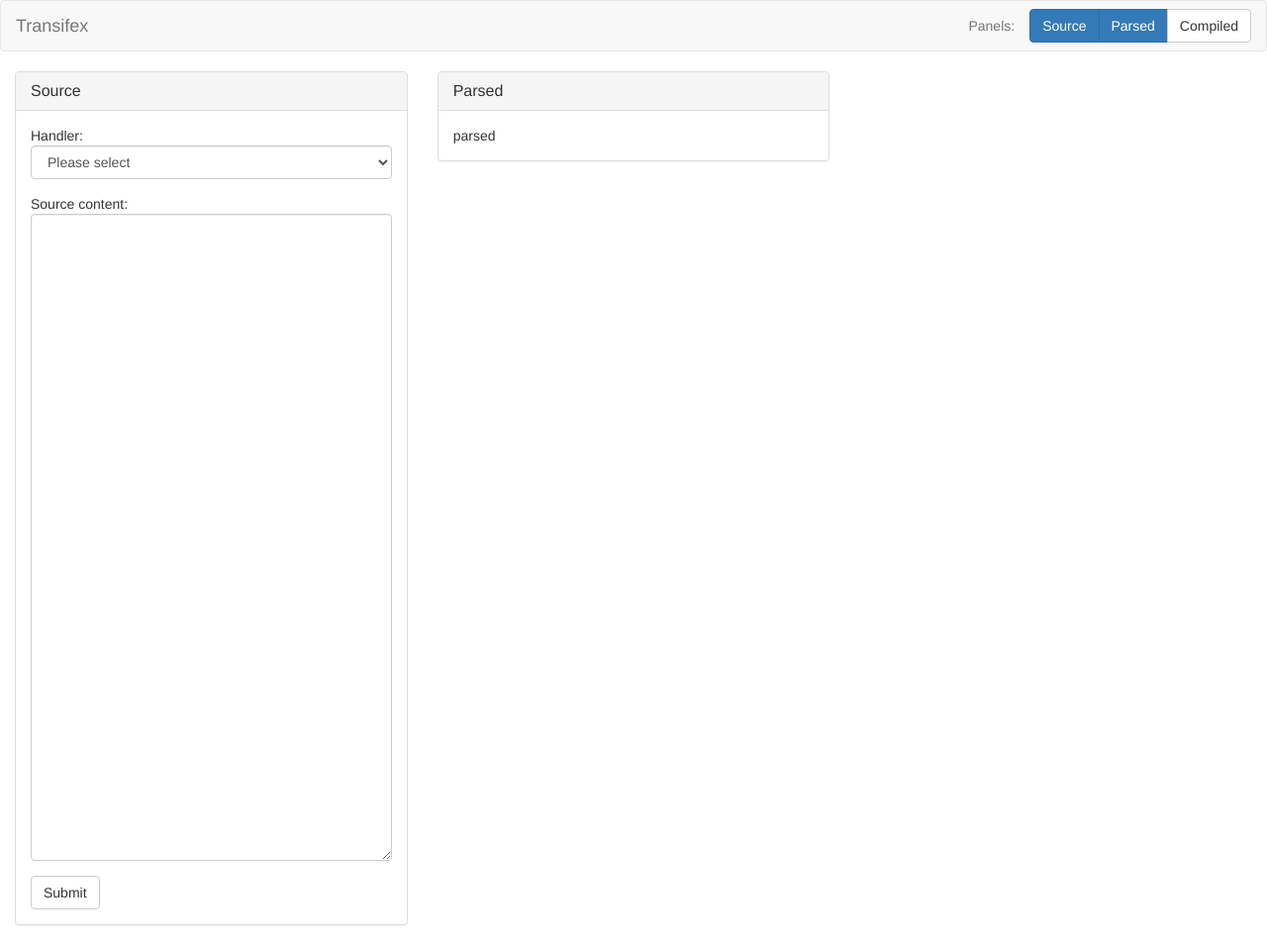
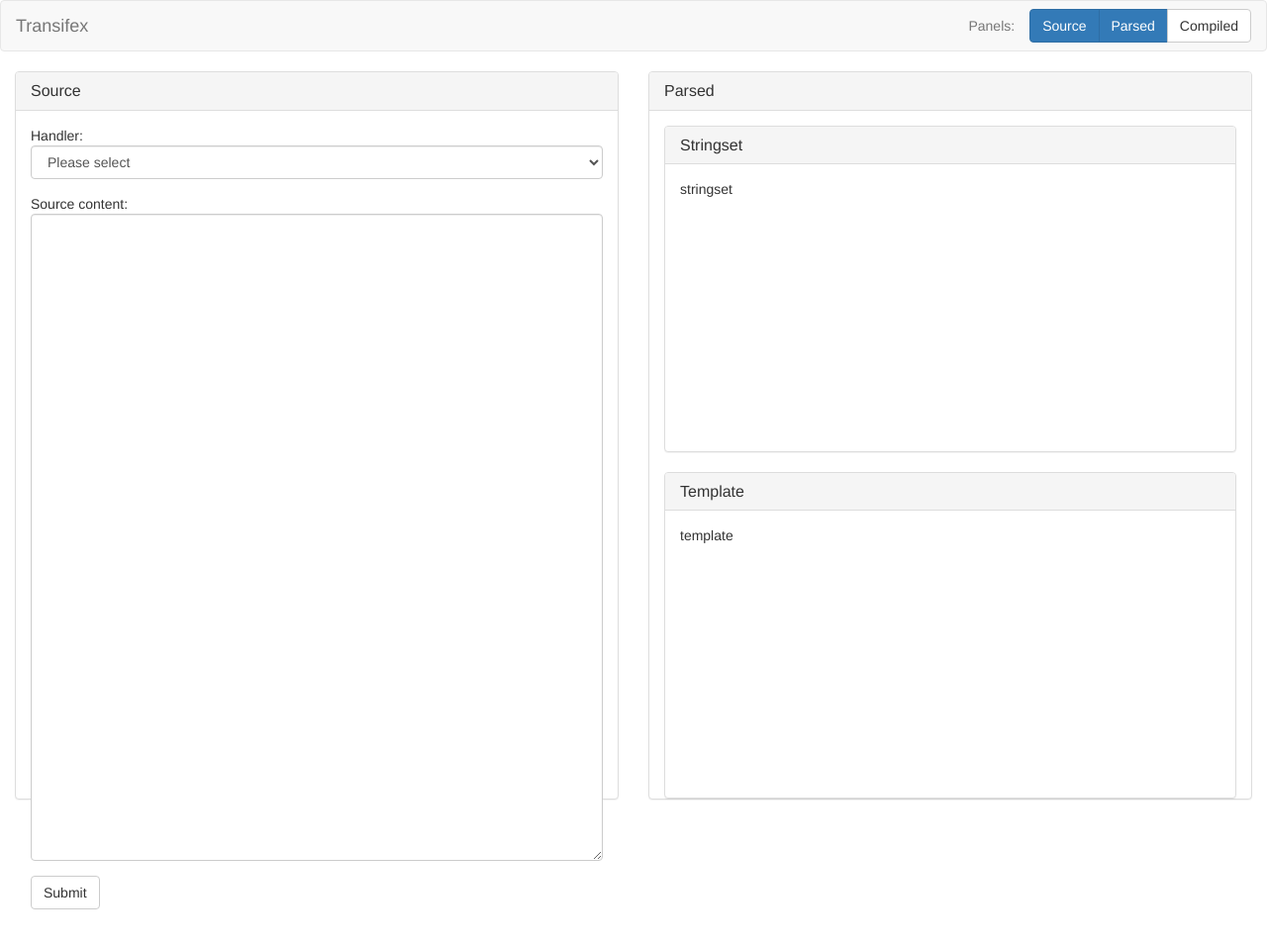
Before and after one commit to transifex/openformats, a Django app: page / in a window 1280 px wide. Shown: the whole page at 99% size. After the commit the page ends 919 px from the top, so only its background shows below. Run offline with Django 3.2, Linux system fonts and the light colour scheme; some libraries are stand-ins or nearby versions.

Commit message:
Styling work, both code and css

```diff
--- a/testbed/main/views.py
+++ b/testbed/main/views.py
@@ -56,8 +56,11 @@ class ApiView(HandlerMixin, View):
         handler = handler_class()
         stringset = list(handler.feed_content(source))
         template = handler.template
-        del payload['action']
-        payload['stringset'] = [str(string) for string in stringset]
-        payload['template'] = template
 
-        return HttpResponse(json.dumps(payload), mimetype="application/json")
+        payload = {'action': None,
+                   'stringset': [self._to_json(string)
+                                 for string in stringset],
+                   'template': template}
+
+        return HttpResponse(json.dumps({'success': True, 'payload': payload}),
+                            mimetype="application/json")
--- /dev/null
+++ b/testbed/static/css/home.css
@@ -0,0 +1,6 @@
+html, body, .mycss-panel, #mycss-row, .mycss-panel-column,
+.mycss-panel { height: 100% }
+
+#mycss-container { height: 92% }
+
+.mycss-panel-body { height: 94% }
--- a/testbed/static/js/globals.js
+++ b/testbed/static/js/globals.js
@@ -10,7 +10,7 @@ $(document).ready(function() {
       return this.get('source_panel') + this.get('parsed_panel') +
           this.get('compiled_panel');
     },
-    toggle: function(what) {
+    toggle_panel: function(what) {
       var selected = this.get(what + '_panel');
       var to_set;
       if(selected === false) {
@@ -28,6 +28,7 @@ $(document).ready(function() {
   });
 
   var Payload = Backbone.Model.extend({
+   defaults: { action: null },
     send: function() {
       var _this = this;
       $.ajax({
@@ -35,7 +36,9 @@ $(document).ready(function() {
         url: '/api/',
         data: JSON.stringify(this.toJSON()),
         dataType: 'json',
-        success: function(data) { _this.set(data); },
+        success: function(data) {
+          if(data.success) { _this.set(data.payload); }
+        },
         error: function() {},
       });
     },
--- a/testbed/static/js/views.js
+++ b/testbed/static/js/views.js
@@ -11,16 +11,14 @@ $(function() {
         'change:source_panel change:parsed_panel change:compiled_panel',
         this.render
       );
-      this.ui = {
-        source: this.$('.js-source'),
-        parsed: this.$('.js-parsed'),
-        compiled: this.$('.js-compiled'),
-      };
+      this.ui = { source: this.$('.js-source'),
+                  parsed: this.$('.js-parsed'),
+                  compiled: this.$('.js-compiled') };
     },
     select_panel: function(event) {
       event.preventDefault();
       var what = $(event.currentTarget).data('value');
-      Globals.ui_state.toggle(what);
+      Globals.ui_state.toggle_panel(what);
     },
     render: function() {
       for(var what in this.ui) {
@@ -57,48 +55,37 @@ $(function() {
   });
 
   Views.SourceForm = Backbone.View.extend({
-    events: {
-      'change select[name="handler"]': "validate_handler",
-      'submit': "submit_source",
-    },
+    events: { 'change select[name="handler"]': "validate_handler",
+              'submit': "submit_source" },
     initialize: function() {
-      this.ui = {
-        handler: this.$('select[name="handler"]'),
-        source: this.$('textarea[name="source"]'),
-      };
+      this.ui = { handler: this.$('select[name="handler"]'),
+                  source: this.$('textarea[name="source"]') };
     },
     submit_source: function(event) {
       event.preventDefault();
       var handler_valid = this.validate_handler();
       var source_valid = this.validate_source();
       if(handler_valid && source_valid) {
-        Globals.payload.set({
-          handler: this.ui.handler.val(),
-          source: this.ui.source.val(),
-          action: 'parse',
-        });
+        Globals.payload.set({ handler: this.ui.handler.val(),
+                              source: this.ui.source.val(),
+                              action: 'parse' });
         Globals.payload.send();
       }
     },
+    _validate_input: function(what) {
+      var value = this.ui[what].val();
+      if(!value) {
+        this.ui[what].parent().addClass('has-error');
+      } else {
+        this.ui[what].parent().removeClass('has-error');
+      }
+      return !! value;
+    },
     validate_handler: function() {
-      var handler = this.ui.handler.val();
-      if(!handler) {
-        this.ui.handler.parent().addClass('has-error');
-        return false;
-      } else {
-        this.ui.handler.parent().removeClass('has-error');
-        return true;
-      }
+      return this._validate_input('handler');
     },
     validate_source: function() {
-      var source = this.ui.source.val();
-      if(!source) {
-        this.ui.source.parent().addClass('has-error');
-        return false;
-      } else {
-        this.ui.source.parent().removeClass('has-error');
-        return true;
-      }
+      return this._validate_input('source');
     },
   });
 });
--- a/testbed/templates/main/home.html
+++ b/testbed/templates/main/home.html
@@ -6,7 +6,7 @@
   <meta charset="UTF-8" />
   <title>Transifex formats testbed</title>
 
-  <!-- Standard Javascript stack (jQuery, Underscore, Backbone, Marionette) -->
+  <!-- Standard Javascript stack (jQuery, Underscore, Backbone) -->
     <script src="{% static "libraries/js/jquery.js" %}"></script>
     <script src="{% static "libraries/js/underscore.js" %}"></script>
     <script src="{% static "libraries/js/backbone.js" %}"></script>
@@ -14,6 +14,9 @@
   <!-- Bootstrap -->
     <link rel="stylesheet" href="{% static "libraries/css/bootstrap.css" %}" />
     <script src="{% static "libraries/js/bootstrap.js" %}"></script>
+
+  <!-- CSS -->
+    <link rel="stylesheet" href="{% static "css/home.css" %}" />
 
   <!-- Testbed code -->
     <script src="{% static "js/namespace.js" %}"></script>
@@ -57,12 +60,12 @@
     </div><!-- /.container-fluid -->
   </nav>
 
-  <div class="container-fluid">
-    <div class="row">
-      <div id="source-panel" data-value="source" class="js-panel col-xs-4">
-        <div class="panel panel-default">
+  <div id="mycss-container" class="container-fluid">
+    <div id="mycss-row" class="row">
+      <div id="source-panel" data-value="source" class="js-panel mycss-panel-column col-xs-6">
+        <div class="mycss-panel panel panel-default">
           <div class="panel-heading"><h3 class="panel-title">Source</h3></div>
-          <div class="panel-body">
+          <div class="mycss-panel-body panel-body">
             <form id="source-form">
               <div class="form-group">
                 Handler:
@@ -83,21 +86,34 @@
           </div>
         </div>
       </div>
-      <div id="parsed-panel" data-value="parsed" class="js-panel col-xs-4">
-        <div class="panel panel-default">
+      <div id="parsed-panel" data-value="parsed" class="js-panel mycss-panel-column col-xs-6">
+        <div class="mycss-panel panel panel-default">
           <div class="panel-heading"><h3 class="panel-title">Parsed</h3></div>
-          <div class="panel-body">
-            parsed
+          <div class="mycss-panel-body panel-body">
+            <div class="panel panel-default" style="height: 50%">
+              <div class="panel-heading">
+                <h3 class="panel-title">Stringset</h3>
+              </div>
+              <div class="panel-body">
+                stringset
+              </div>
+            </div>
+            <div class="panel panel-default" style="height: 50%">
+              <div class="panel-heading">
+                <h3 class="panel-title">Template</h3>
+              </div>
+              <div class="panel-body">
+                template
+              </div>
+            </div>
           </div>
         </div>
       </div>
       <div id="compiled-panel" data-value="compiled"
-           class="js-panel col-xs-4 hidden">
-        <div class="panel panel-default">
-          <div class="panel-heading">
-            <h3 class="panel-title">Compiled</h3>
-          </div>
-          <div class="panel-body">
+           class="js-panel mycss-panel-column col-xs-6 hidden">
+        <div class="mycss-panel panel panel-default">
+          <div class="panel-heading"><h3 class="panel-title">Compiled</h3></div>
+          <div class="mycss-panel-body panel-body">
             compiled
           </div>
         </div>
```
